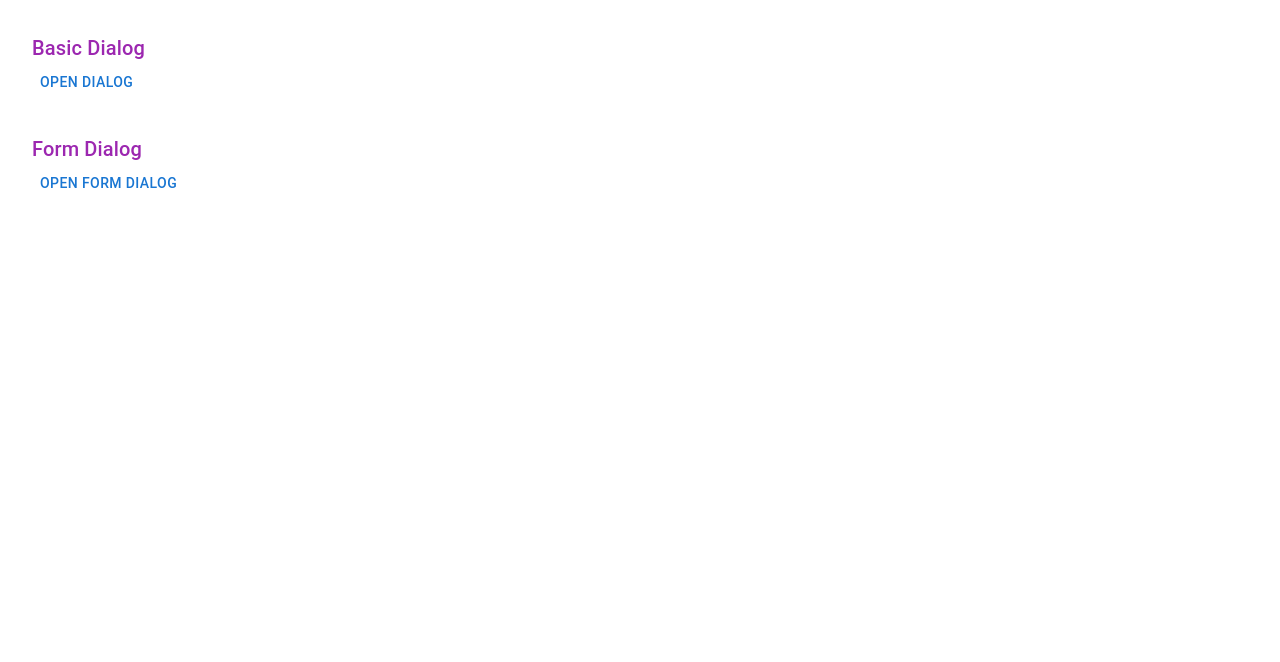
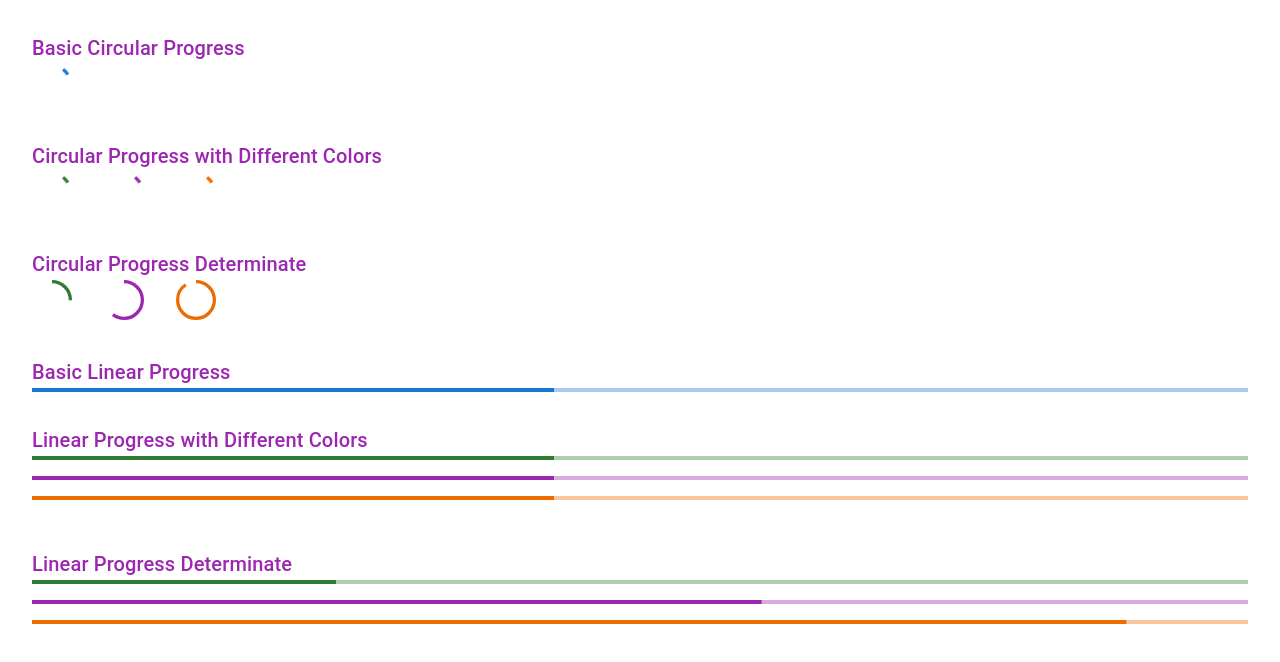
Before and after one commit to priyak1203/React-MUI, a React (Vite) app in the folder JS-Examples/: page / in a window 1280 px wide. Shown: the top 662 px of the page. Built offline with nearby package versions, Linux system fonts and the light colour scheme.

Commit message:
progress and its variants

```diff
--- a/JS-Examples/src/App.jsx
+++ b/JS-Examples/src/App.jsx
@@ -20,6 +20,7 @@ import {
   MuiMenu,
   MuiNavbar,
   MuiPaper,
+  MuiProgress,
   MuiRadioButton,
   MuiRating,
   MuiRatingGroup,
@@ -71,7 +72,8 @@ function App() {
       {/* <MuiTable /> */}
       {/* <MuiAlert /> */}
       {/* <MuiSnackbar /> */}
-      <MuiDialog />
+      {/* <MuiDialog /> */}
+      <MuiProgress />
     </div>
   );
 }
--- /dev/null
+++ b/JS-Examples/src/components/MuiProgress.jsx
@@ -0,0 +1,100 @@
+import {
+  Box,
+  CircularProgress,
+  LinearProgress,
+  Stack,
+  Typography,
+} from '@mui/material';
+
+const MuiProgress = () => {
+  return (
+    <Stack spacing={4}>
+      {/* Basic Circular Progress */}
+      <Box>
+        <Typography variant="h6" color="secondary">
+          Basic Circular Progress
+        </Typography>
+        <CircularProgress />
+      </Box>
+
+      {/*  Circular Progress with Different Colors */}
+      <Box>
+        <Typography variant="h6" color="secondary">
+          Circular Progress with Different Colors
+        </Typography>
+        <CircularProgress color="success" sx={{ marginRight: 4 }} />
+        <CircularProgress color="secondary" sx={{ marginRight: 4 }} />
+        <CircularProgress color="warning" sx={{ marginRight: 4 }} />
+      </Box>
+
+      {/* Circular Progress Determinate */}
+      <Box>
+        <Typography variant="h6" color="secondary">
+          Circular Progress Determinate
+        </Typography>
+        <CircularProgress
+          color="success"
+          sx={{ marginRight: 4 }}
+          variant="determinate"
+          value={25}
+        />
+        <CircularProgress
+          color="secondary"
+          sx={{ marginRight: 4 }}
+          variant="determinate"
+          value={60}
+        />
+        <CircularProgress
+          color="warning"
+          sx={{ marginRight: 4 }}
+          variant="determinate"
+          value={90}
+        />
+      </Box>
+
+      {/*  Basic Linear Progress */}
+      <Box>
+        <Typography variant="h6" color="secondary">
+          Basic Linear Progress
+        </Typography>
+        <LinearProgress />
+      </Box>
+
+      {/* Linear Progress with Different Colors */}
+      <Box>
+        <Typography variant="h6" color="secondary">
+          Linear Progress with Different Colors
+        </Typography>
+        <LinearProgress color="success" sx={{ marginBottom: 2 }} />
+        <LinearProgress color="secondary" sx={{ marginBottom: 2 }} />
+        <LinearProgress color="warning" sx={{ marginBottom: 2 }} />
+      </Box>
+
+      {/* Linear Progress Determinate */}
+      <Box>
+        <Typography variant="h6" color="secondary">
+          Linear Progress Determinate
+        </Typography>
+        <LinearProgress
+          color="success"
+          sx={{ marginBottom: 2 }}
+          variant="determinate"
+          value={25}
+        />
+        <LinearProgress
+          color="secondary"
+          sx={{ marginBottom: 2 }}
+          variant="determinate"
+          value={60}
+        />
+        <LinearProgress
+          color="warning"
+          sx={{ marginBottom: 2 }}
+          variant="determinate"
+          value={90}
+        />
+      </Box>
+    </Stack>
+  );
+};
+export default MuiProgress;
--- a/JS-Examples/src/components/index.js
+++ b/JS-Examples/src/components/index.js
@@ -19,6 +19,7 @@ export { default as MuiLists } from './MuiLists';
 export { default as MuiMenu } from './MuiMenu';
 export { default as MuiNavbar } from './MuiNavbar';
 export { default as MuiPaper } from './MuiPaper';
+export { default as MuiProgress } from './MuiProgress';
 export { default as MuiRadioButton } from './MuiRadioButton';
 export { default as MuiRating } from './MuiRating';
 export { default as MuiRatingGroup } from './MuiRatingGroup';
```
